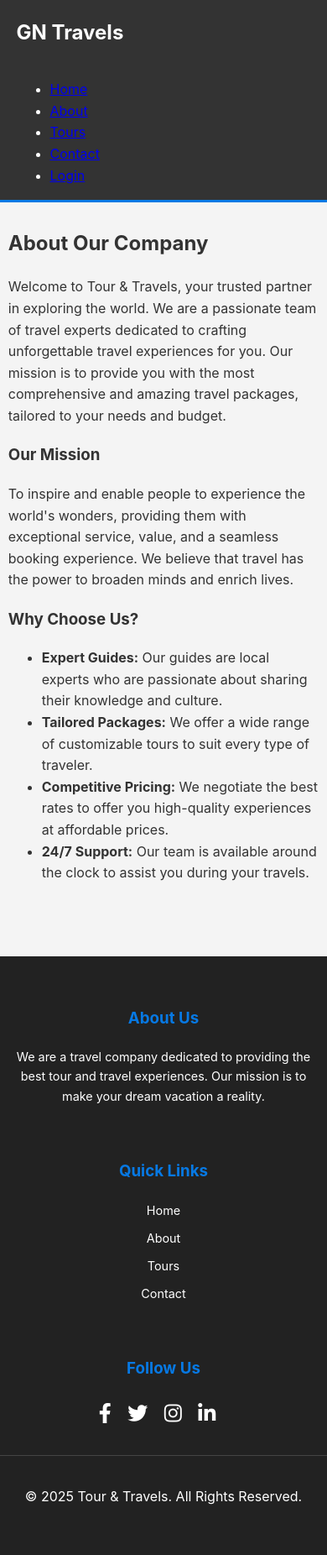
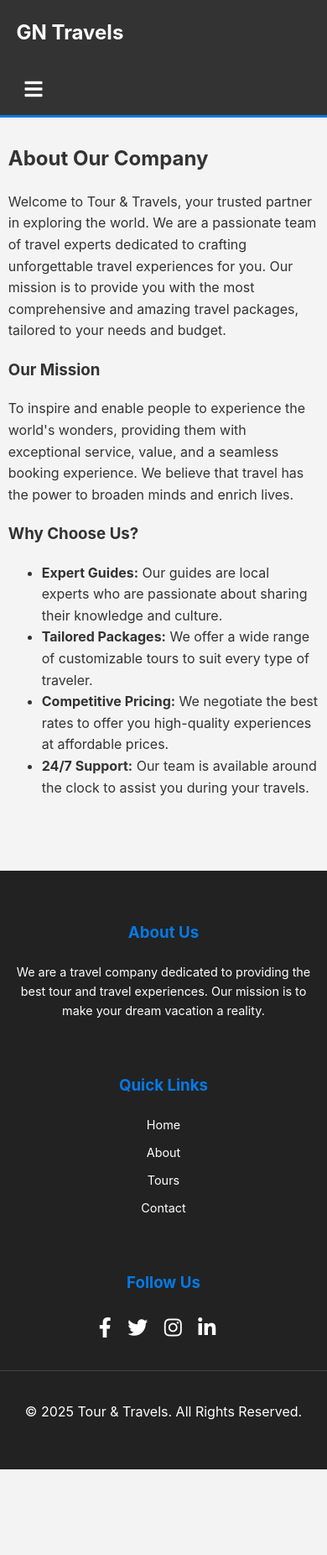
Before and after one commit to Neeru2001/T_T, a Flask app: page /about in a window 390 px wide. Shown: the whole page at 84% size. After the commit the page ends 1750 px from the top, so only its background shows below. Run offline with Flask 3, Linux system fonts and the light colour scheme.

Commit message:
Implement mobile menu toggle in base.html
Added mobile menu toggle functionality to the navigation.

```diff
--- a/templates/base.html
+++ b/templates/base.html
@@ -12,7 +12,10 @@
     <header>
         <nav>
             <h1 class="logo"><a href="{{ url_for('home') }}">GN Travels</a></h1>
-            <ul>
+            <div class="menu-toggle" id="mobile-menu">
+                <i class="fas fa-bars"></i>
+            </div>
+            <ul class="nav-list">
                 <li><a href="{{ url_for('home') }}">Home</a></li>
                 <li><a href="{{ url_for('about') }}">About</a></li>
                 <li><a href="{{ url_for('tours') }}">Tours</a></li>
@@ -82,5 +85,10 @@
             <p>&copy; 2025 Tour & Travels. All Rights Reserved.</p>
         </div>
     </footer>
+    <script>
+        document.getElementById('mobile-menu').addEventListener('click', function() {
+            document.querySelector('.nav-list').classList.toggle('show');
+        });
+    </script>
 </body>
 </html>
```
